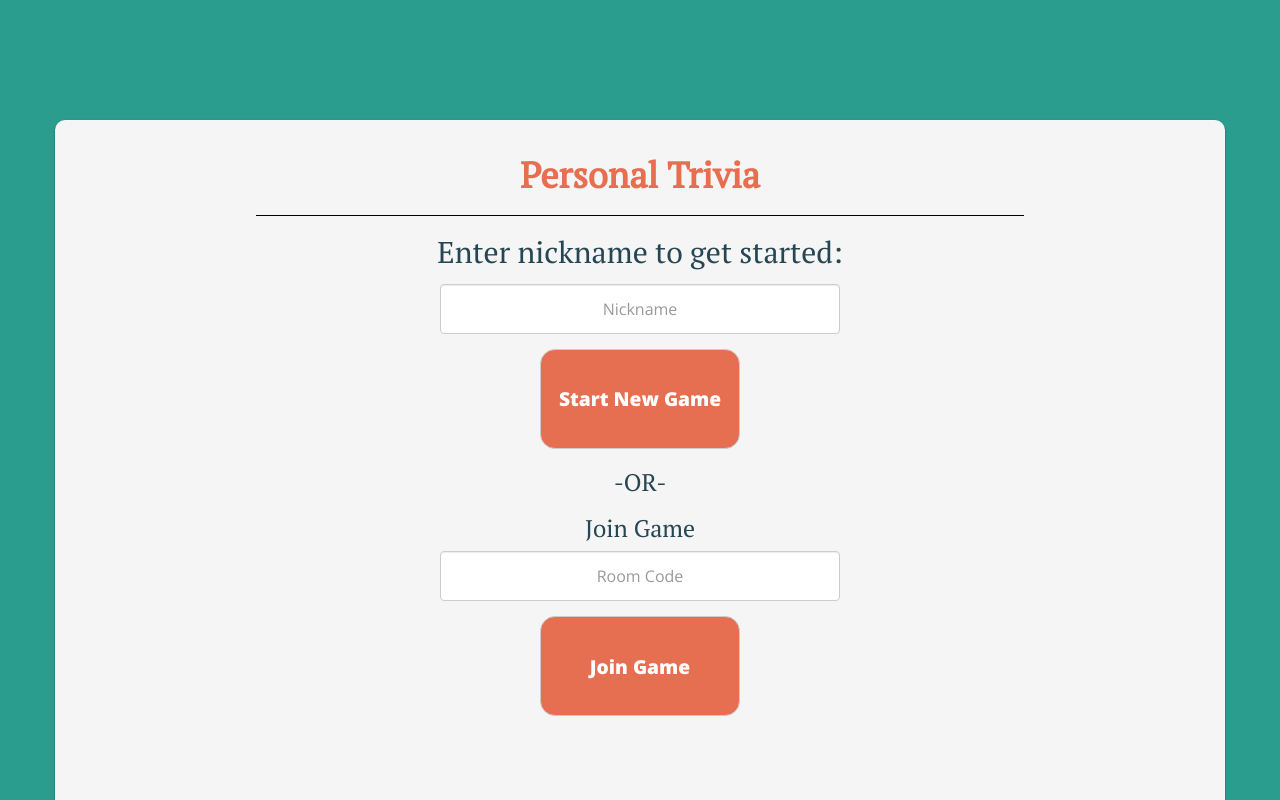
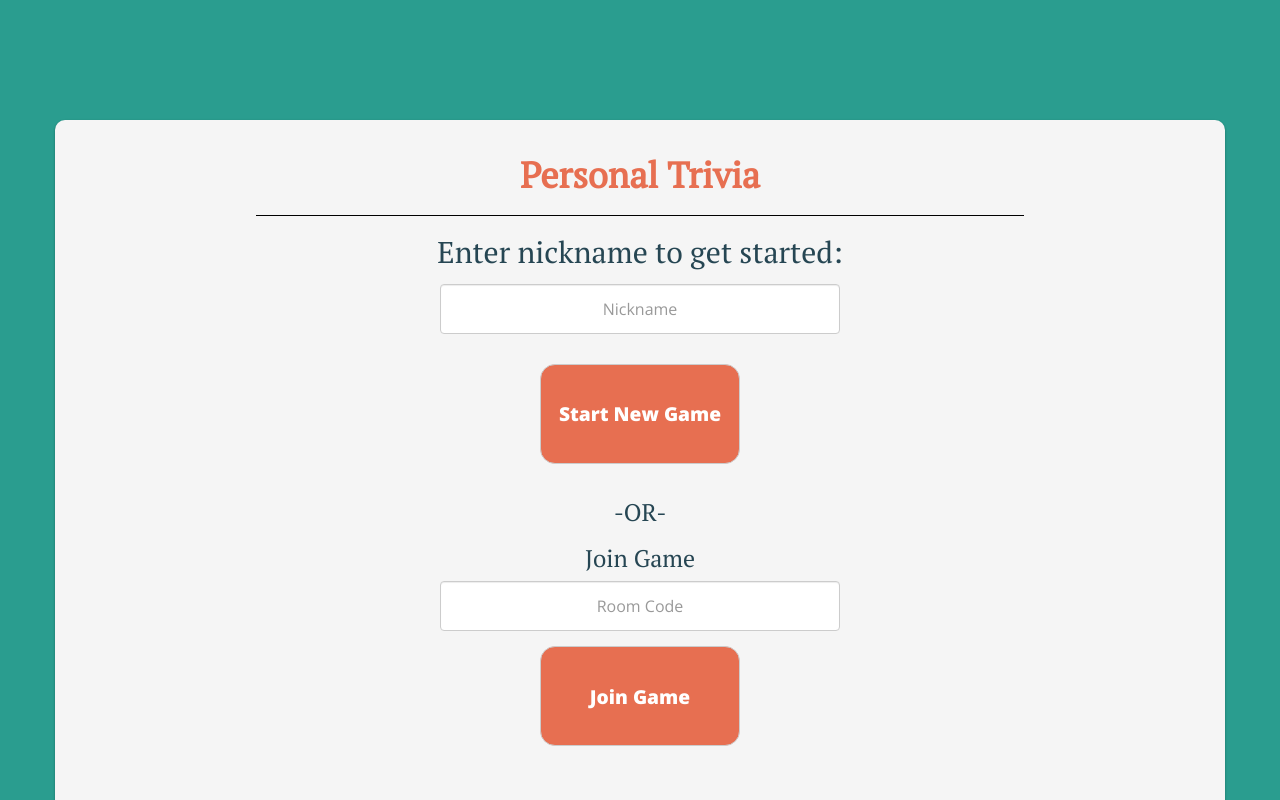
Before and after one commit to lucassong-RL/intproj-frontend, a React (Create React App) app: page / in a window 1280 px wide. Shown: the top 800 px of the page. Built offline with nearby package versions, Linux system fonts and the light colour scheme; no server answers; what aws-amplify would draw is missing.

Commit message:
Fixed button margins

```diff
--- a/src/index.css
+++ b/src/index.css
@@ -31,10 +31,7 @@ hr{
   min-height: 100px;
   min-width: 200px;
   border-radius: 15px;
-}
-
-#joingame{
-  margin-top: 15px;
+  margin: 15px;
 }
 
 .form-control{
```
